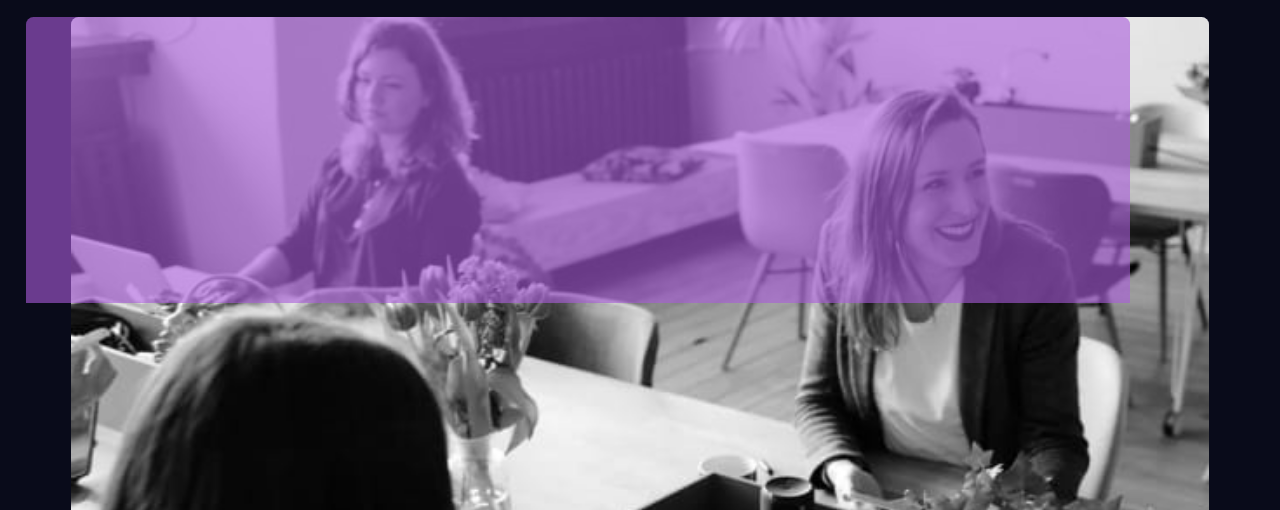
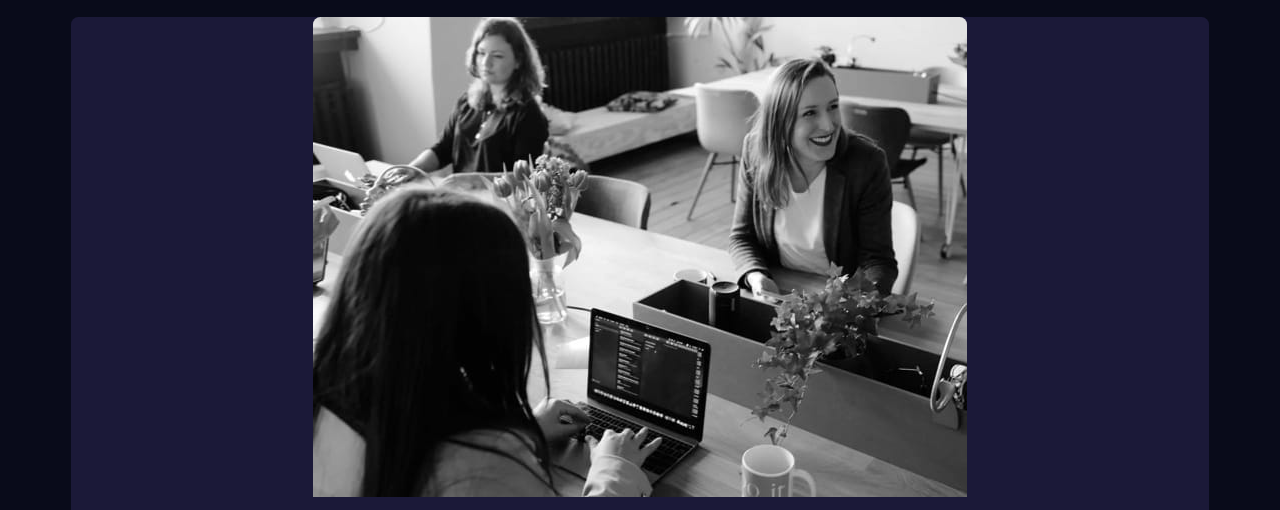
Before and after one commit to ShammyBalls/stats-preview-component, a plain HTML site: page index.html in a window 1280 px wide. Shown: the top 510 px of the page. Drawn offline with Linux system fonts and the light colour scheme.

Commit message:
removed color and set max-width on img

```diff
--- a/styles.css
+++ b/styles.css
@@ -18,23 +18,10 @@ body {
 }
 
 .color-overlay img{
-    width: 100%;
+    max-width: 100%;
     border-radius: 0.5em 0.5em 0em 0em;
 }
 
-.color-overlay::after {
-    content: "";
-    display: block;
-    width: 86.26%;
-    height: 35.75%;
-    background-color: hsla(277, 64%, 61%, 0.603);
-    position: absolute;
-    top: 0;
-    left: 0;
-    margin-left: 1.7em;
-    margin-top: 1.1em;
-    border-radius: 0.5em 0.5em 0em 0em;
-}
 
 h1 {
     width: 9.5em;
```
